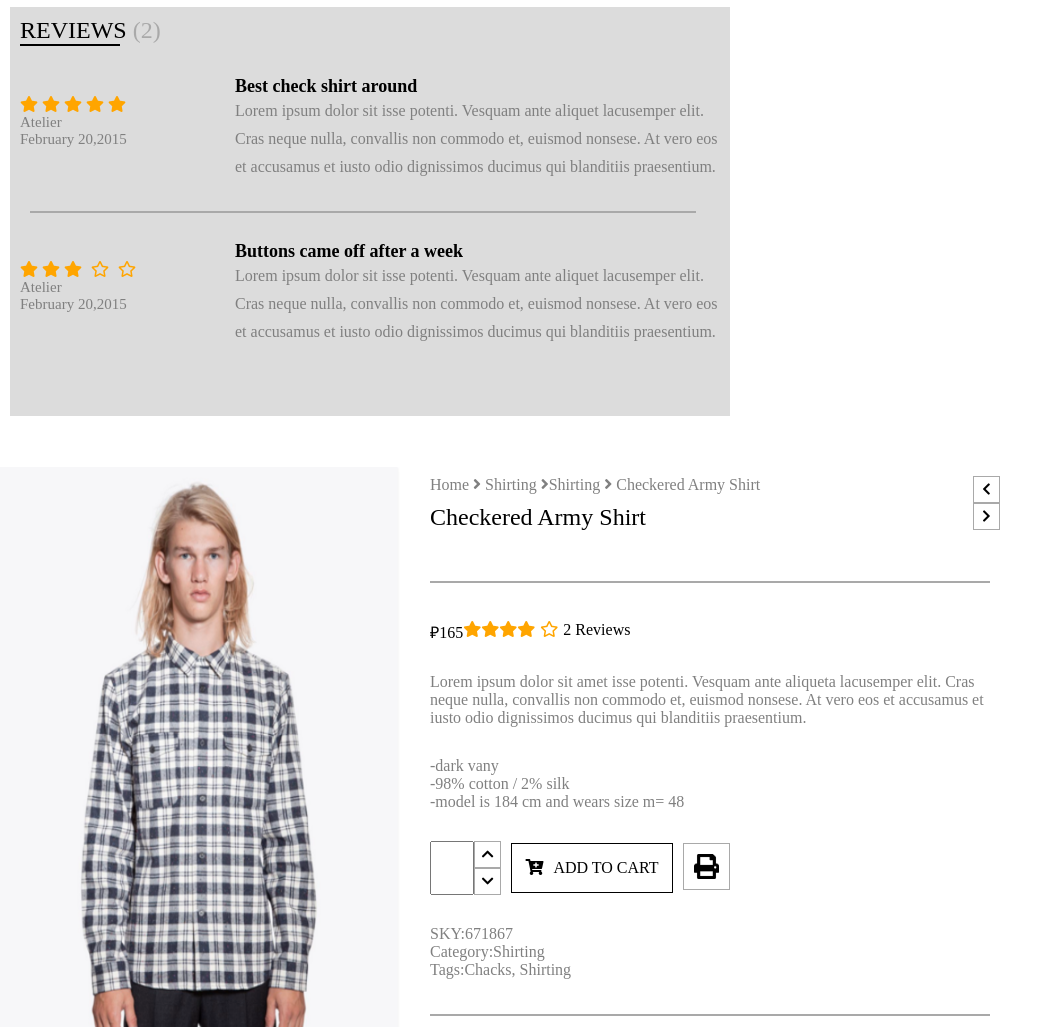
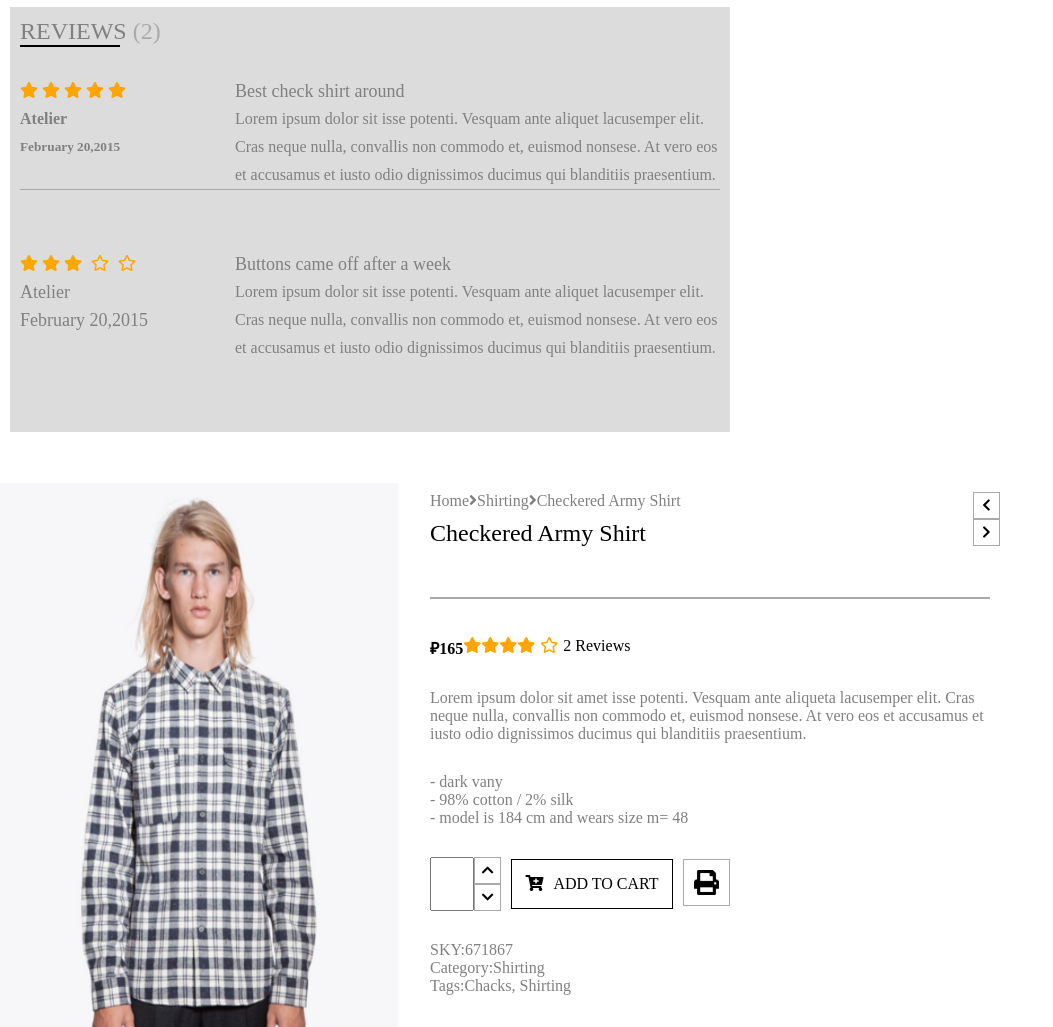
Before and after one commit to BrikBazyko/Test, a plain HTML site: page index.html in a window 1280 px wide. Shown: the part 3103-4130 px from the top of the page, without its empty margins (0-1053 px from the left). Drawn offline with Linux system fonts and the light colour scheme; files whose address does not match are found by name.

Commit message:
changes all

```diff
--- a/index.html
+++ b/index.html
@@ -111,33 +111,33 @@
                 </div>
                 <!-- 7 -->
                 <div class="header">
-                  <div class="header__logo">
+                  <div class="logo">
                     <a href="#">BRIDGE</a>
                   </div>
                   <nav>
-                    <ul class="header__block">
-                      <li class="header__block-item"><a href="#">Home</a>
+                    <ul class="menu">
+                      <li class="menu__item"><a href="#">Home</a>
                       </li>
-                      <li class="header__block-item"><a href="#"> Demos & Features</a>
+                      <li class="menu__item"><a href="#"> Demos & Features</a>
                       </li>
-                      <li class="header__block-item"><a href="#"> Pages</a>
+                      <li class="menu__item"><a href="#"> Pages</a>
                       </li>
-                      <li class="header__block-item"><a href="#">Elements </a>
+                      <li class="menu__item"><a href="#">Elements </a>
                       </li>
-                      <li class="header__block-item"><a href="#"> Work</a>
+                      <li class="menu__item"><a href="#"> Work</a>
                       </li>
-                      <li class="header__block-item"><a href="#"> Blog</a>
+                      <li class="menu__item"><a href="#"> Blog</a>
                       </li>
-                      <li class="header__block-item"><a href="#">Shop </a>
+                      <li class="menu__item"><a href="#">Shop </a>
                       </li>
-                      <li class="header__block-item"> <a href="#"><img src="img/basket.png" class="header__block-img"></a>
+                      <li class="menu__item"> <a href="#"><img src="img/basket.png" class="header__block-img"></a>
                       </li>
-                      <li class="header__block-item"><a href="#"> <img src="img/search.png" class="header__block-img"></a>
+                      <li class="menu__item"><a href="#"> <img src="img/search.png" class="header__block-img"></a>
                       </li>
-                      <li class="header__block-item"> <a href="#"> <img src="img/bars.png" class="header__block-img"></a>
+                      <li class="menu__item"> <a href="#"> <img src="img/bars.png" class="header__block-img"></a>
                       </li>
+                    </ul>
                   </nav>
-                  </ul>
                 </div>
                 <!-- 8 -->
                 <div class="card-bar">
@@ -179,27 +179,27 @@
                   <a class="btn btn-market" href="#"> AVADA CLASSIC SHOP</a>
                 </div>
                 <!-- 10 -->
-                <div class="comment">
-                  <h2 class="title">REVIEWS <span class="comment__cout">(2)</span></h2>
-                  <div class="comment__review">
-                    <div class="comment__list">
+                <div class="rewiev">
+                  <h2 class="title">REVIEWS <span class="rewiev__cout">(2)</span></h2>
+                  <div class="rewiev__section">
+                    <div class="rewiev__list">
                       <i class="fas fa-star" ></i>
                       <i class="fas fa-star" ></i>
                       <i class="fas fa-star" ></i>
                       <i class="fas fa-star" ></i>
                       <i class="fas fa-star" ></i>
-                      <h4 class="comment__title">Atelier</h4>
-                      <h5 class="comment__title">February 20,2015</h5>
+                      <h4 class="rewiev__title">Atelier</h4>
+                      <h5 class="rewiev__title">February 20,2015</h5>
                     </div>
-                    <div class="comment__caption">
-                      <h3 class="caption__title"> Best check shirt around</h3>
+                    <div class="comment">
+                      <h3 class="comment__title"> Best check shirt around</h3>
                       <p class="comment__text">Lorem ipsum dolor sit isse potenti. Vesquam ante aliquet lacusemper
                         elit. Cras neque nulla, convallis non commodo et, euismod nonsese. At vero eos
                         et accusamus et iusto odio dignissimos ducimus qui blanditiis praesentium.</p>
                       </div>
                     </div>
-                    <div class="comment__review">
-                      <div class="comment__list">
+                    <div class="rewiev__section">
+                      <div class="rewiev__list">
                         <i class="fas fa-star" ></i>
                         <i class="fas fa-star" ></i>
                         <i class="fas fa-star" ></i>
@@ -208,8 +208,8 @@
                         <h4 class="comment__title">Atelier</h4>
                         <h5 class="comment__title">February 20,2015</h5>
                       </div>
-                      <div class="comment__caption">
-                        <h3 class="caption__title"> Buttons came off after a week</h3>
+                      <div class="comment">
+                        <h3 class="comment__title"> Buttons came off after a week</h3>
                         <p class="comment__text">Lorem ipsum dolor sit isse potenti. Vesquam ante aliquet lacusemper
                           elit. Cras neque nulla, convallis non commodo et, euismod nonsese. At vero eos
                           et accusamus et iusto odio dignissimos ducimus qui blanditiis praesentium.</p>
@@ -221,8 +221,16 @@
                       <img src="img/man.png" alt="" class="product__img">
                       <div class="product__content">
                         <div class="product__content-menu">
-                          <div class="product__toolbar"> <p class="text"><a href="#">Home</a> <i class="fas fa-angle-right"> </i> <a href="#">Shirting</a> <i class="fas fa-angle-right"> </i><a href="#">Shirting</a> <i class="fas fa-angle-right"> </i> <a href="#">Checkered Army Shirt</a>
-                          </p>
+                          <div class="product__toolbar">
+                            <ul class="breadcrumb">
+                              <li class="breadcrumb__item">Home</li>
+                              <li class="breadcrumb__item"><i class="fas fa-angle-right">
+                              </i> </li>
+                              <li class="breadcrumb__item">Shirting</li>
+                              <li class="breadcrumb__item"> <i class="fas fa-angle-right">
+                              </i></li>
+                              <li class="breadcrumb__item">Checkered Army Shirt</li>
+                            </ul>
                             <h2 class="product__title">Checkered Army Shirt</h2>
                           </div>
                           <div class="product__menu">
@@ -231,7 +239,7 @@
                           </div>
                         </div>
                         <div class="product__price">
-                        <p>₽165</p>
+                          <p class="text bold">₽165</p>
                           <i class="fas fa-star"></i>
                           <i class="fas fa-star"></i>
                           <i class="fas fa-star"></i>
@@ -244,9 +252,17 @@
                           iusto odio dignissimos ducimus qui blanditiis praesentium.
                         </p>
                         <div class="product__caption">
-                        <p>-dark vany</p>
-                        <p>-98% cotton / 2% silk</p>
-                        <p>-model is 184 cm and wears size m= 48</p>
+                          <ul>
+                            <li class="description">
+                              dark vany
+                            </li>
+                            <li class="description">
+                              98% cotton / 2% silk
+                            </li>
+                            <li class="description">
+                              model is 184 cm and wears size m= 48
+                            </li>
+                          </ul>
                         </div>
                         <div class="product__block">
                           <input type="text" name="" value="" class="block-button-amount">
@@ -269,5 +285,6 @@
                           <p class="social-icon"><i class="fab fa-instagram"></i> 1 </p>
                         </div>
                       </div>
+                    </div>
                   </body>
                   </html>
--- a/style/style.css
+++ b/style/style.css
@@ -205,11 +205,11 @@ a{
   text-decoration: none;
   color: black;
 }
-.header__block{
+.menu{
   display: flex;
   align-items: center;
 }
-.header__block-item{
+.menu__item{
   padding: 10px 15px;
   margin-left: 10px;
   font-size: 18px;
@@ -223,7 +223,7 @@ a{
 li{
   list-style-type: none;
 }
-.header__logo{
+.logo{
   border: 1px solid black;
   letter-spacing: 5px;
   font-size: 16px;
@@ -325,7 +325,7 @@ li{
   text-align: center;
   border-radius: 5px;
 }
-.comment{
+.rewiev{
   margin: 10px;
   padding: 10px;
   background: gainsboro;
@@ -349,44 +349,34 @@ h2.title::after{
 .far.fa-star{
   color: orange;
 }
-.comment__cout{
+.rewiev__cout{
   color: darkgray;
 }
-.comment__review{
+.rewiev__section{
   display: flex;
   margin-bottom: 60px;
+  border-bottom:1px solid darkgray;
 }
-
-.comment__list{
-  margin-top: 20px;
+.rewiev__list{
   flex-grow: 1.2;
 }
-
-.comment__caption{
+.comment{
   width: 485px;
 }
-
 .comment__title{
   color: gray;
   font-weight: normal;
   font-size: 15px;
 }
-.caption__title{
+.comment__title{
   font-size: 18px;
 }
-.comment__text{
+.rewiev__section:last-child{
+  border-bottom: none;
+}
+.rewiev{
   color: gray;
   line-height: 28px;
-}
-.comment__review:last-child::after{
-  display: flex;
-  position: absolute;
-  content: "";
-  height: 2px;
-  width: 666px;
-  background: darkgray;
-  margin-left: 10px;
-  margin-top: -30px;
 }
 a{
   text-decoration: none;
@@ -396,6 +386,12 @@ a{
   margin-top: 50px;
   display: flex;
   width: 1000px;
+}
+.breadcrumb{
+  display: flex;
+}
+.description::before{
+  content: "-";
 }
 .product__content{
   margin-left: 30px;
@@ -475,8 +471,12 @@ a{
   margin-top: 30px;
   color: gray;
 }
-.text{
+.breadcrumb__item{
   margin-bottom: 10px;
+  color: gray;
+}
+.text,bold{
+  font-weight: bold;
 }
 .fas.fa-chevron-left{
   border: 1px solid darkgray;
```
Lines whose indentation alone changed are shown as unchanged.
